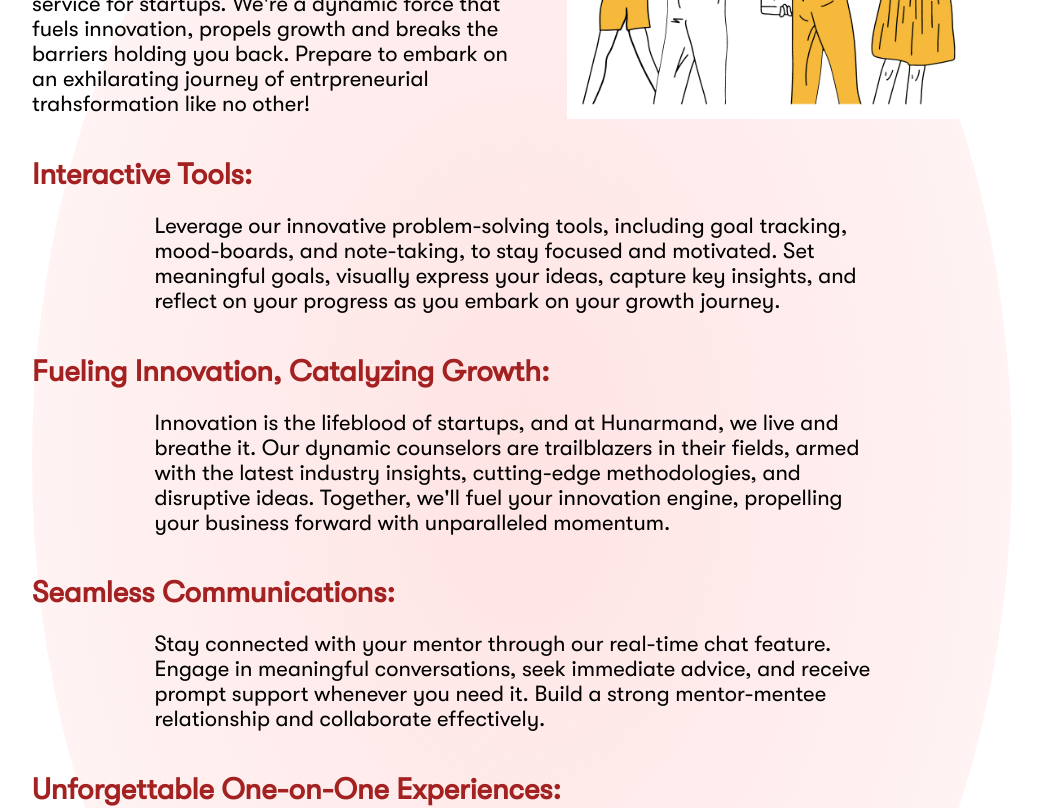
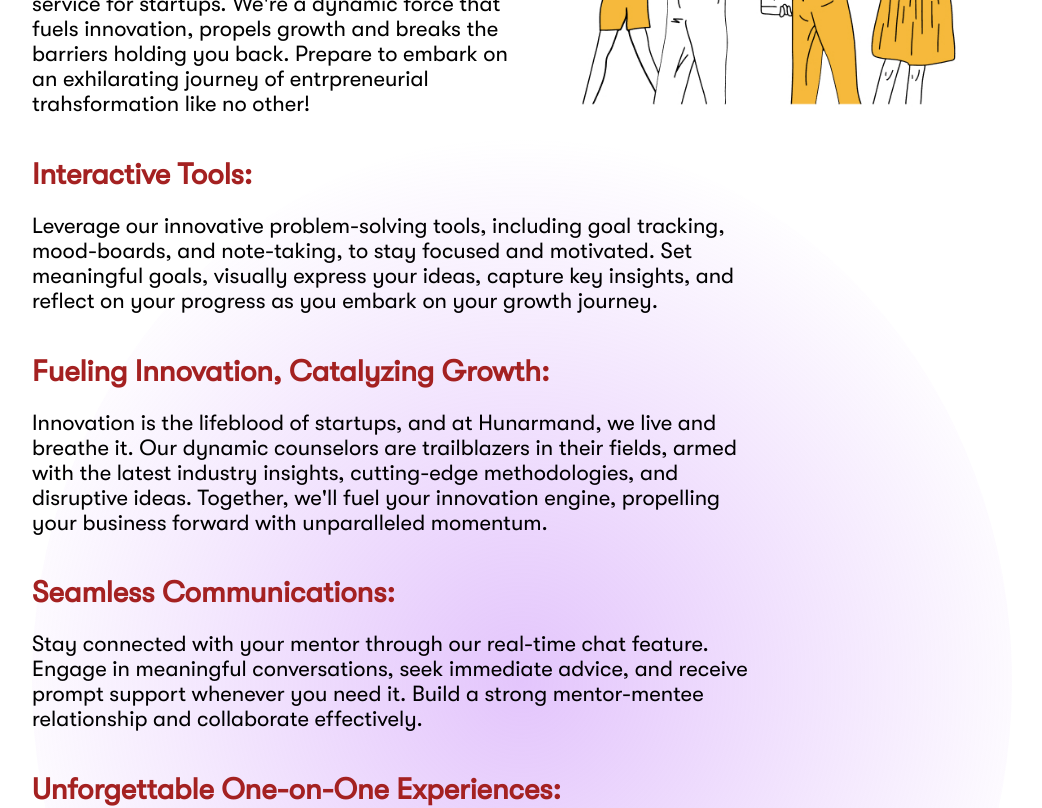
Before and after one commit to habiburehman/hunermand, a React (Create React App) app: page /services in a window 1280 px wide. Shown: the part 520-1328 px from the top of the page, without its empty margins (118-1160 px from the left). Built offline with nearby package versions, Linux system fonts and the light colour scheme.

Commit message:
Added radial gradient to background on service page

```diff
--- a/src/components/Services.jsx
+++ b/src/components/Services.jsx
@@ -13,23 +13,20 @@ const Heading = styled.h1`
 `;
 
 const Container = styled(Row)`
-  background-size: 100px;
   background: radial-gradient(
-    rgba(255, 200, 200, 0.5),
-    rgba(255, 200, 200, 0.1)
+    55% 50% at center,
+    rgba(200, 140, 249, 0.5),
+    rgba(200, 140, 249, 0)
   );
+
   backdrop-filter: blur(10px);
   border-radius: 50%;
-  display: flex;
-  justify-content: center;
-  align-items: center;
 `;
 
 export default function Services() {
   return (
     <Row style={{ marginTop: "100px" }}>
       <Col span={24}>
-        <Container>
         <Col span={24}>
           <Section
             leftContent={
@@ -42,11 +39,11 @@ export default function Services() {
                 </Col>
                 <Col span={24}>
                   <p>
-                      At Hunermand, we&apos;re not just another counseling
-                      service for startups. We&apos;re a dynamic force that
-                      fuels innovation, propels growth and breaks the barriers
-                      holding you back. Prepare to embark on an exhilarating
-                      journey of entrpreneurial trahsformation like no other!
+                    At Hunermand, we&apos;re not just another counseling service
+                    for startups. We&apos;re a dynamic force that fuels
+                    innovation, propels growth and breaks the barriers holding
+                    you back. Prepare to embark on an exhilarating journey of
+                    entrpreneurial trahsformation like no other!
                   </p>
                 </Col>
               </Row>
@@ -70,6 +67,7 @@ export default function Services() {
             }
           />
         </Col>
+        <Container>
           <Col span={24}>
             <Heading align="left">Interactive Tools:</Heading>
           </Col>
```
Lines whose indentation alone changed are shown as unchanged.
